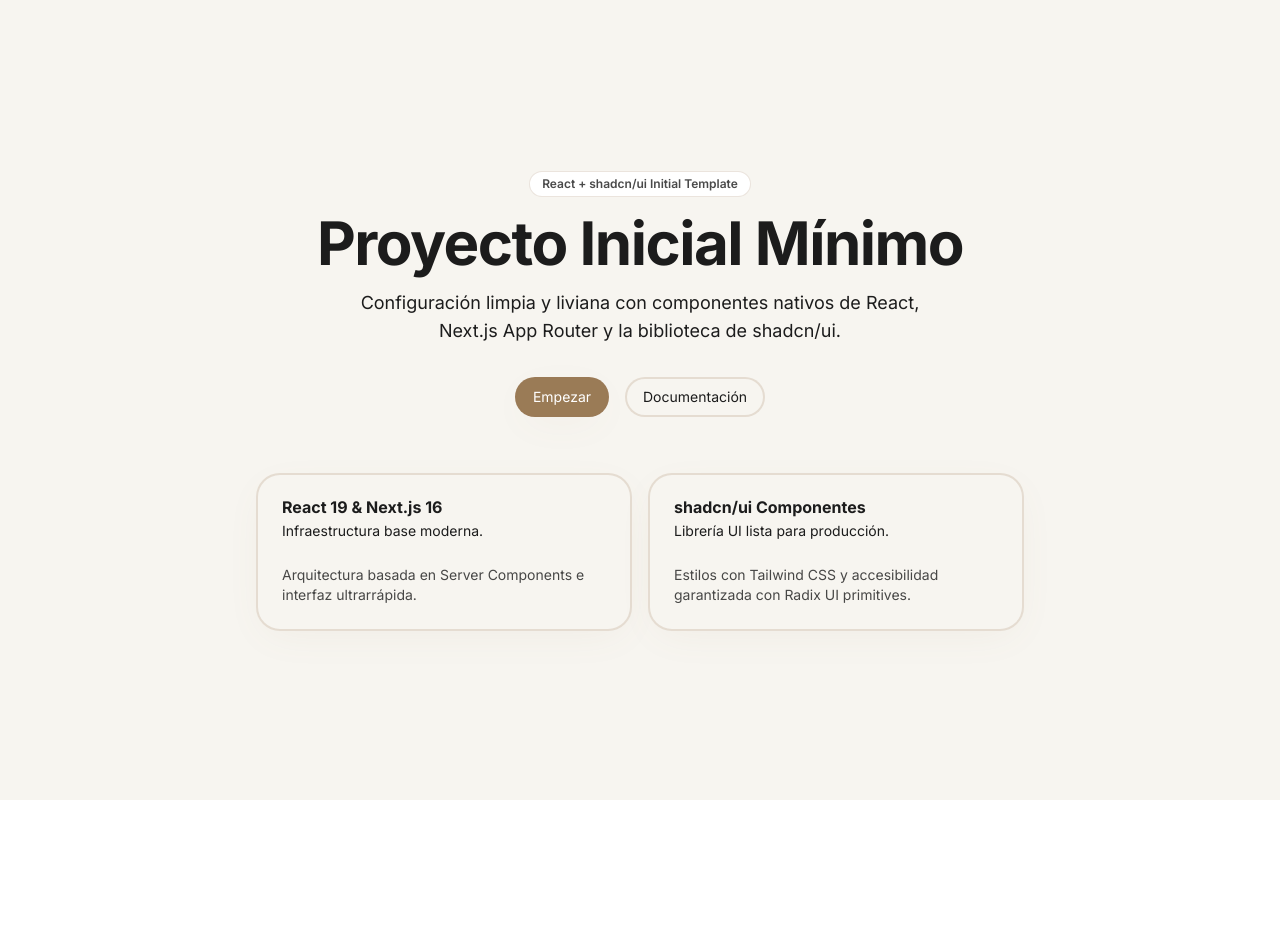
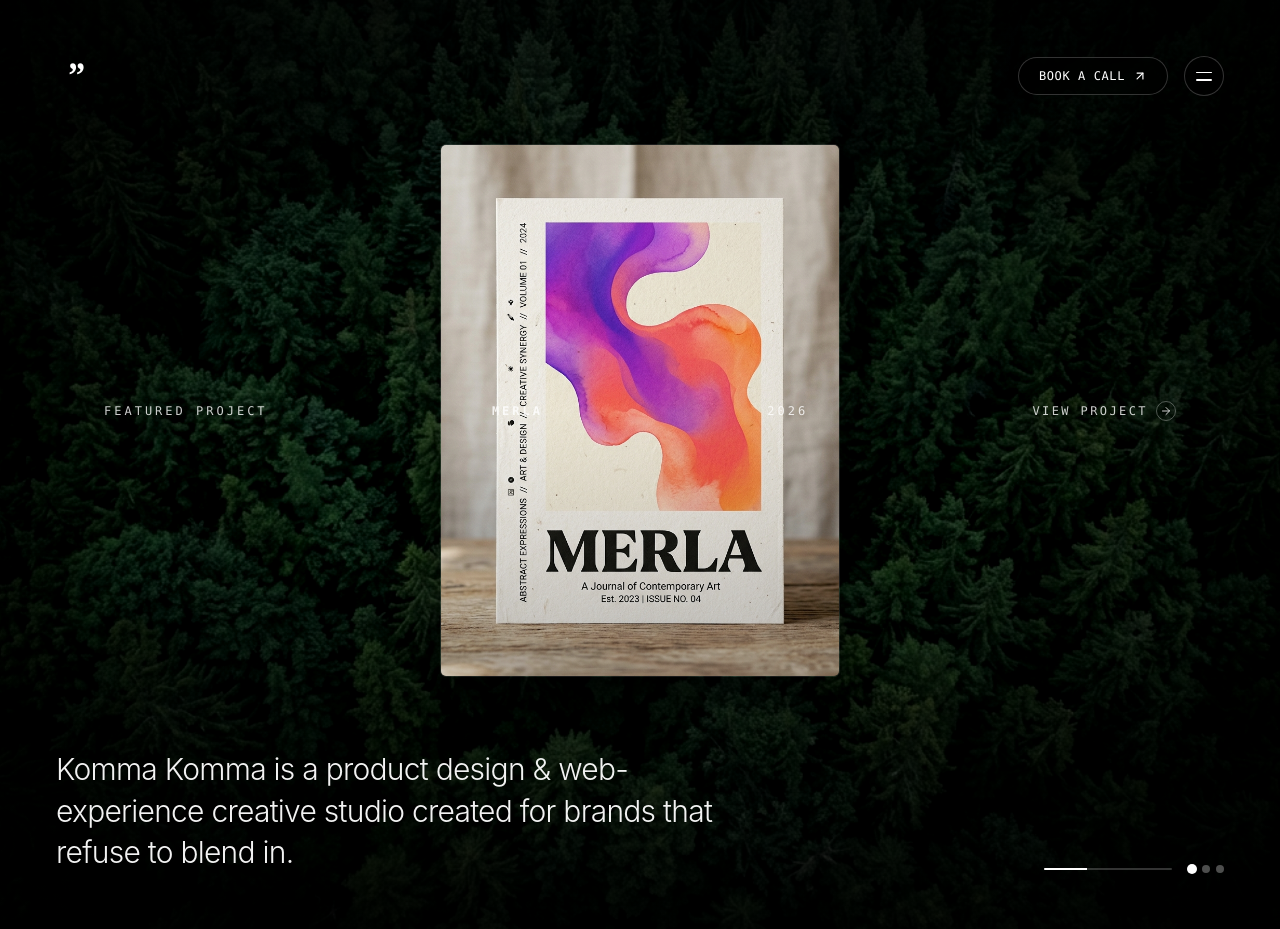
Before and after one commit to rogerinfas/rogerinfas, a Next.js app: page / in a window 1280 px wide. Before the commit the page ends 800 px from the top, so only its background shows below. Built offline with nearby package versions, Linux system fonts and the light colour scheme.

Commit message:
feat: recreate high-end editorial studio landing page matching design reference

```diff
--- a/src/app/page.tsx
+++ b/src/app/page.tsx
@@ -1,56 +1,218 @@
-import { Button } from "@/components/ui/button"
-import {
-  Card,
-  CardContent,
-  CardDescription,
-  CardHeader,
-  CardTitle,
-} from "@/components/ui/card"
+"use client"
+
+import { useState } from "react"
+import Image from "next/image"
+import Link from "next/link"
+import { ArrowUpRight, Menu, X, ArrowRight } from "lucide-react"
 
 export default function Home() {
+  const [menuOpen, setMenuOpen] = useState(false)
+  const [currentSlide, setCurrentSlide] = useState(0)
+
+  const projects = [
+    {
+      title: "MERLA",
+      year: "2026",
+      subtitle: "FEATURED PROJECT",
+      poster: "/images/merla_poster_card.png",
+      headline:
+        "Komma Komma is a product design & web-experience creative studio created for brands that refuse to blend in.",
+      description:
+        "Radio Frequency Identification system for modern retail intelligence. Built to significantly speed up warehouse inventory count.",
+    },
+    {
+      title: "SOLARIS",
+      year: "2025",
+      subtitle: "ARCHITECTURAL BRANDING",
+      poster: "/images/merla_poster_card.png",
+      headline:
+        "We engineer digital identities, physical installations, and immersive platforms that reshape contemporary design.",
+      description:
+        "Next-generation solar energy analytics platform with real-time telemetry and generative visual data displays.",
+    },
+    {
+      title: "AURA LABS",
+      year: "2026",
+      subtitle: "SPATIAL COMPUTING",
+      poster: "/images/merla_poster_card.png",
+      headline:
+        "Crafting boundary-pushing web experiences with raw precision, high typography, and atmospheric sound design.",
+      description:
+        "Spatial audio synthesis interface designed for creative producers and high-end interactive installations.",
+    },
+  ]
+
+  const activeProject = projects[currentSlide]
+
   return (
-    <main className="flex min-h-screen flex-col items-center justify-center p-6 sm:p-24 bg-background text-foreground">
-      <div className="max-w-3xl w-full text-center space-y-8">
+    <div className="relative min-h-screen w-full overflow-hidden bg-black text-white font-sans selection:bg-white selection:text-black">
 
-        <div className="space-y-4">
-          <div className="inline-flex items-center rounded-full border border-border bg-secondary-background px-3 py-1 text-xs font-semibold text-foreground/80">
-            React + shadcn/ui Initial Template
+      {/* Fullscreen Dark Forest Background Image */}
+      <div className="absolute inset-0 z-0">
+        <Image
+          src="/images/dark_forest_bg.png"
+          alt="Dark Forest Foliage Background"
+          fill
+          priority
+          className="object-cover object-center scale-105 filter brightness-[0.75] contrast-[1.1] transition-all duration-1000"
+        />
+        {/* Subtle Dark Vignette & Atmospheric Radial Gradient */}
+        <div className="absolute inset-0 bg-radial from-transparent via-black/30 to-black/80" />
+        <div className="absolute inset-0 bg-gradient-to-b from-black/40 via-transparent to-black/70" />
+      </div>
+
+      {/* Main Content Container */}
+      <div className="relative z-10 flex min-h-screen flex-col justify-between p-6 sm:p-10 lg:p-14">
+
+        {/* TOP NAVIGATION BAR */}
+        <header className="flex items-center justify-between w-full">
+          {/* Logo - Quote Icon */}
+          <Link
+            href="/"
+            className="text-3xl sm:text-4xl font-serif tracking-tighter hover:opacity-80 transition-opacity flex items-center justify-center size-10"
+            aria-label="Komma Studio Logo"
+          >
+            <span className="font-bold text-4xl leading-none selection:bg-transparent">”</span>
+          </Link>
+
+          {/* Right Actions */}
+          <div className="flex items-center gap-3 sm:gap-4">
+            <a
+              href="mailto:hello@kommakomma.studio"
+              className="inline-flex items-center gap-2 rounded-full border border-white/20 bg-black/40 px-5 py-2.5 text-xs font-mono tracking-wider uppercase backdrop-blur-md transition-all hover:border-white/50 hover:bg-black/60 hover:scale-105"
+            >
+              <span>Book a call</span>
+              <ArrowUpRight className="size-3.5" />
+            </a>
+
+            <button
+              onClick={() => setMenuOpen(!menuOpen)}
+              className="flex size-10 items-center justify-center rounded-full border border-white/20 bg-black/40 backdrop-blur-md transition-all hover:border-white/50 hover:scale-105"
+              aria-label="Toggle Navigation Menu"
+            >
+              {menuOpen ? <X className="size-4" /> : <div className="flex flex-col gap-1.5 w-4 items-center">
+                <span className="w-full h-[1.5px] bg-white rounded-full"></span>
+                <span className="w-full h-[1.5px] bg-white rounded-full"></span>
+              </div>}
+            </button>
           </div>
-          <h1 className="text-4xl font-bold tracking-tight sm:text-6xl text-foreground">
-            Proyecto Inicial Mínimo
-          </h1>
-          <p className="text-lg text-muted-foreground max-w-xl mx-auto">
-            Configuración limpia y liviana con componentes nativos de React, Next.js App Router y la biblioteca de shadcn/ui.
-          </p>
+        </header>
+
+        {/* CENTER HERO POSTER ARTWORK & OVERLAY METADATA */}
+        <div className="relative flex flex-1 items-center justify-center py-12">
+
+          {/* HORIZONTAL METADATA BAR OVERLAY */}
+          <div className="absolute inset-x-0 top-1/2 -translate-y-1/2 hidden md:flex items-center justify-between px-4 lg:px-12 text-xs font-mono tracking-widest text-white/80 pointer-events-none z-20">
+            <span className="uppercase tracking-[0.25em]">{activeProject.subtitle}</span>
+            <span className="uppercase tracking-[0.25em] font-semibold">{activeProject.title}</span>
+            <span className="uppercase tracking-[0.25em]">{activeProject.year}</span>
+            <button
+              onClick={() => setCurrentSlide((prev) => (prev + 1) % projects.length)}
+              className="pointer-events-auto flex items-center gap-2 uppercase tracking-[0.2em] hover:text-white transition-colors group cursor-pointer"
+            >
+              <span>VIEW PROJECT</span>
+              <span className="inline-flex items-center justify-center size-5 rounded-full border border-white/30 text-[10px] group-hover:border-white group-hover:bg-white group-hover:text-black transition-all">
+                <ArrowRight className="size-3" />
+              </span>
+            </button>
+          </div>
+
+          {/* FLOATING CENTER POSTER CARD */}
+          <div className="group relative z-10 w-[270px] sm:w-[320px] md:w-[360px] lg:w-[400px] aspect-[3/4] rounded-md overflow-hidden shadow-[0_25px_60px_-15px_rgba(0,0,0,0.9)] border border-white/10 transition-transform duration-700 hover:scale-[1.02] cursor-pointer">
+            <Image
+              src={activeProject.poster}
+              alt={activeProject.title}
+              fill
+              priority
+              className="object-cover object-center filter drop-shadow-2xl transition-transform duration-700 group-hover:scale-105"
+            />
+            {/* Soft inner glow highlight */}
+            <div className="absolute inset-0 bg-gradient-to-t from-black/30 via-transparent to-white/10 opacity-60 pointer-events-none" />
+          </div>
         </div>
 
-        <div className="flex flex-wrap justify-center gap-4">
-          <Button>Empezar</Button>
-          <Button variant="outline">Documentación</Button>
+        {/* BOTTOM SECTION: HEADLINE & SLIDE PAGINATION */}
+        <footer className="grid grid-cols-1 md:grid-cols-12 items-end gap-6 w-full pt-6">
+
+          {/* Left Large Editorial Text */}
+          <div className="md:col-span-8 lg:col-span-7">
+            <p className="text-xl sm:text-2xl lg:text-3xl font-light leading-snug tracking-tight text-white/95 max-w-2xl font-sans">
+              {activeProject.headline}
+            </p>
+          </div>
+
+          {/* Mobile Metadata Link (visible on mobile only) */}
+          <div className="flex md:hidden items-center justify-between text-xs font-mono tracking-widest text-white/70 py-2 border-t border-white/10">
+            <span>{activeProject.subtitle}</span>
+            <span className="font-bold text-white">{activeProject.title}</span>
+            <span>{activeProject.year}</span>
+          </div>
+
+          {/* Right Slide Pagination / Controls */}
+          <div className="md:col-span-4 lg:col-span-5 flex items-center justify-between md:justify-end gap-6">
+            <div className="flex items-center gap-4">
+              {/* Progress Line */}
+              <div className="h-[2px] w-24 sm:w-32 bg-white/20 relative overflow-hidden rounded-full">
+                <div
+                  className="h-full bg-white transition-all duration-500"
+                  style={{ width: `${((currentSlide + 1) / projects.length) * 100}%` }}
+                />
+              </div>
+
+              {/* Dots */}
+              <div className="flex items-center gap-1.5">
+                {projects.map((_, idx) => (
+                  <button
+                    key={idx}
+                    onClick={() => setCurrentSlide(idx)}
+                    className={`size-2 rounded-full transition-all ${
+                      currentSlide === idx ? "bg-white scale-125" : "bg-white/30 hover:bg-white/60"
+                    }`}
+                    aria-label={`Go to slide ${idx + 1}`}
+                  />
+                ))}
+              </div>
+            </div>
+          </div>
+        </footer>
+
+      </div>
+
+      {/* Fullscreen Mobile / Drawer Overlay */}
+      {menuOpen && (
+        <div className="fixed inset-0 z-50 bg-black/95 backdrop-blur-2xl flex flex-col justify-between p-8 sm:p-12 animate-in fade-in duration-300">
+          <div className="flex justify-between items-center">
+            <span className="font-serif text-3xl">”</span>
+            <button
+              onClick={() => setMenuOpen(false)}
+              className="size-10 flex items-center justify-center rounded-full border border-white/20 text-white"
+            >
+              <X className="size-5" />
+            </button>
+          </div>
+
+          <nav className="flex flex-col gap-6 text-3xl sm:text-5xl font-light tracking-tight">
+            <Link href="#featured" onClick={() => setMenuOpen(false)} className="hover:opacity-60 transition-opacity">
+              Featured Work
+            </Link>
+            <Link href="#studio" onClick={() => setMenuOpen(false)} className="hover:opacity-60 transition-opacity">
+              Studio & Philosophy
+            </Link>
+            <Link href="#services" onClick={() => setMenuOpen(false)} className="hover:opacity-60 transition-opacity">
+              Capabilities
+            </Link>
+            <Link href="#contact" onClick={() => setMenuOpen(false)} className="hover:opacity-60 transition-opacity">
+              Contact & Inquiries
+            </Link>
+          </nav>
+
+          <div className="flex justify-between text-xs font-mono tracking-widest text-white/50 border-t border-white/10 pt-6">
+            <span>KOMMA KOMMA STUDIO</span>
+            <span>2026 EDITION</span>
+          </div>
         </div>
+      )}
 
-        <div className="grid grid-cols-1 sm:grid-cols-2 gap-4 text-left pt-6">
-          <Card>
-            <CardHeader>
-              <CardTitle>React 19 & Next.js 16</CardTitle>
-              <CardDescription>Infraestructura base moderna.</CardDescription>
-            </CardHeader>
-            <CardContent className="text-sm opacity-80">
-              Arquitectura basada en Server Components e interfaz ultrarrápida.
-            </CardContent>
-          </Card>
-
-          <Card>
-            <CardHeader>
-              <CardTitle>shadcn/ui Componentes</CardTitle>
-              <CardDescription>Librería UI lista para producción.</CardDescription>
-            </CardHeader>
-            <CardContent className="text-sm opacity-80">
-              Estilos con Tailwind CSS y accesibilidad garantizada con Radix UI primitives.
-            </CardContent>
-          </Card>
-        </div>
-      </div>
-    </main>
+    </div>
   )
 }
```
Also changed, not shown: public/images/dark_forest_bg.png (added), public/images/merla_poster_card.png (added).
